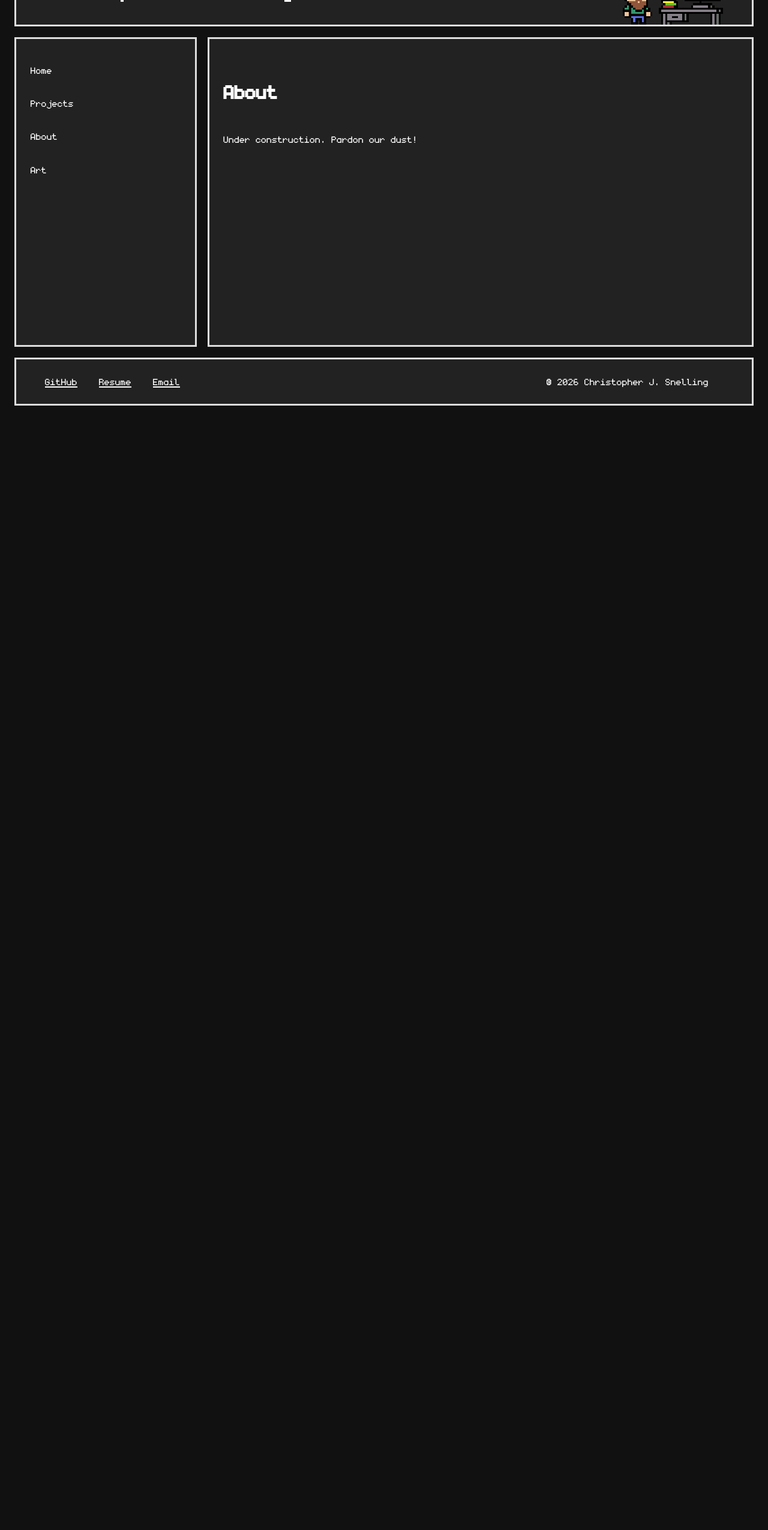
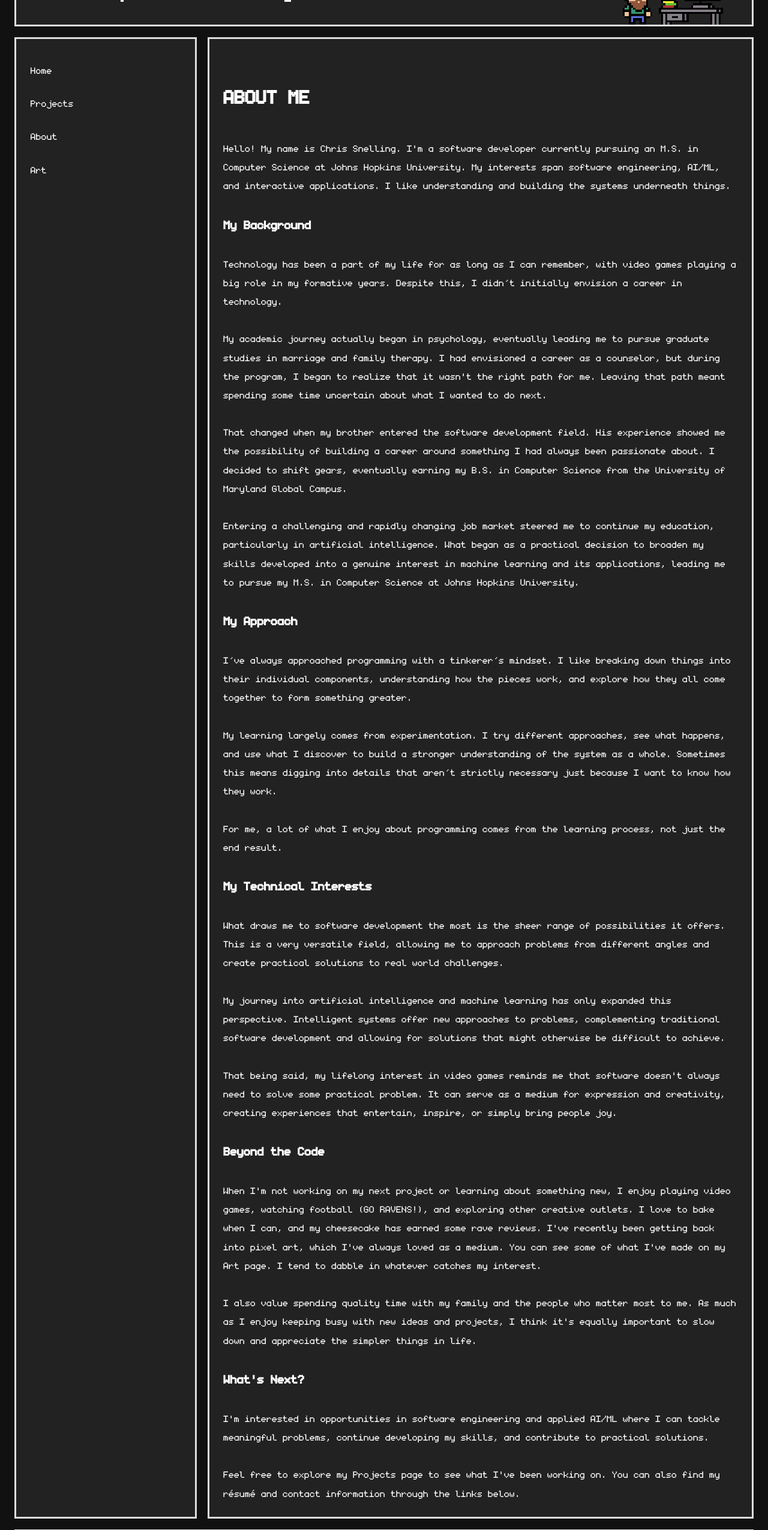
Before and after one commit to chrisjs23/personal-portfolio, a React (Vite) app: page /personal-portfolio/about in a window 1280 px wide. Shown: the part 100-2650 px from the top of the page at 60% size. Before the commit the page ends 800 px from the top, so only its background shows below. Built offline with nearby package versions, Linux system fonts and the light colour scheme.

Commit message:
added info to About page, update to header art

```diff
--- a/src/pages/About.jsx
+++ b/src/pages/About.jsx
@@ -4,8 +4,87 @@ import "./About.css"
 export default function About() {
   return (
     <div className="about-home">
-      <h1 className="about-title">About</h1>
-      <p className="about-notice">Under construction. Pardon our dust!</p>
+      <section className="about-intro">
+        <h1>ABOUT ME</h1>
+        <span>
+          Hello! My name is Chris Snelling. I'm a software developer currently
+          pursuing an M.S. in Computer Science at Johns Hopkins University.
+          My interests span software engineering, AI/ML, and interactive
+          applications. I like understanding and building the systems underneath things.
+        </span>
+      </section>
+
+      <section className="about-background">
+        <h3>My Background</h3>
+        <span>
+          Technology has been a part of my life for as long as I can remember, with video games
+          playing a big role in my formative years. Despite this, I didn’t initially envision a career in technology.<br/><br/>
+
+          My academic journey actually began in psychology, eventually leading me to pursue graduate studies in marriage and family therapy.
+          I had envisioned a career as a counselor, but during the program, I began to realize that it wasn't the right path for me. Leaving
+          that path meant spending some time uncertain about what I wanted to do next.<br/><br/>
+
+          That changed when my brother entered the software development field. His experience showed me the possibility of building a career
+          around something I had always been passionate about. I decided to shift gears, eventually earning my B.S. in Computer Science from
+          the University of Maryland Global Campus.<br/><br/>
+
+          Entering a challenging and rapidly changing job market steered me to continue my education, particularly in artificial intelligence.
+          What began as a practical decision to broaden my skills developed into a genuine interest in machine learning and its applications,
+          leading me to pursue my M.S. in Computer Science at Johns Hopkins University.
+        </span>
+      </section>
+
+      <section className="about-approach">
+        <h3>My Approach</h3>
+        <span>
+          I’ve always approached programming with a tinkerer’s mindset. I like breaking down things into their individual components,
+          understanding how the pieces work, and explore how they all come together to form something greater.<br/><br/>
+
+          My learning largely comes from experimentation. I try different approaches, see what happens, and use what I discover to build a stronger
+          understanding of the system as a whole. Sometimes this means digging into details that aren’t strictly necessary just because I want to
+          know how they work.<br/><br/>
+
+          For me, a lot of what I enjoy about programming comes from the learning process, not just the end result.
+        </span>
+      </section>
+
+      <section className="about-interests">
+        <h3>My Technical Interests</h3>
+        <span>
+          What draws me to software development the most is the sheer range of possibilities it offers. This is a very versatile field, allowing me
+          to approach problems from different angles and create practical solutions to real world challenges.<br/><br/>
+
+          My journey into artificial intelligence and machine learning has only expanded this perspective. Intelligent systems offer new approaches to
+          problems, complementing traditional software development and allowing for solutions that might otherwise be difficult to achieve.<br/><br/>
+
+          That being said, my lifelong interest in video games reminds me that software doesn't always need to solve some practical problem. It can serve
+          as a medium for expression and creativity, creating experiences that entertain, inspire, or simply bring people joy.
+        </span>
+      </section>
+
+      <section className="about-beyond">
+        <h3>Beyond the Code</h3>
+        <span>
+          When I'm not working on my next project or learning about something new, I enjoy playing video games, watching football (GO RAVENS!),
+          and exploring other creative outlets. I love to bake when I can, and my cheesecake has earned some rave reviews. I've recently
+          been getting back into pixel art, which I've always loved as a medium. You can see some of what I've made on my Art page. I tend to dabble
+          in whatever catches my interest.<br/><br/>
+
+          I also value spending quality time with my family and the people who matter most to me. As much as I enjoy keeping busy with new ideas
+          and projects, I think it's equally important to slow down and appreciate the simpler things in life.
+        </span>
+      </section>
+
+      <section className="about-outro">
+        <h3>What's Next?</h3>
+        <span>
+          I'm interested in opportunities in software engineering and applied AI/ML where I can tackle meaningful problems, continue developing my
+          skills, and contribute to practical solutions.<br/><br/>
+
+          Feel free to explore my Projects page to see what I've been working on. You can also find my résumé and contact information
+          through the links below.
+        </span>
+      </section>
     </div>
   )
 }
--- a/src/pages/Art.jsx
+++ b/src/pages/Art.jsx
@@ -92,7 +92,7 @@ export default function Art() {
     return (
         <div className="art-page">
             <section className="art-header">
-                <h1>Personal Artwork</h1>
+                <h1>PERSONAL ARTWORK</h1>
                 <p>
                     A collection of my personal artwork. I enjoy creating art as another way to explore
                     ideas, design, and creativity outside of software development.
```
Also changed, not shown: src/assets/images/office-concept.gif.
